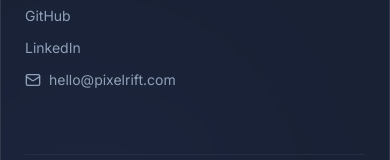
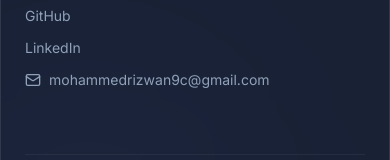
Before and after one commit to lUCIFER94008/Pixelrift, a Next.js app: page / in a window 390 px wide. Shown: the part 4345-4505 px from the top of the page. Built offline with nearby package versions, Linux system fonts and the light colour scheme.

Commit message:
feat: add responsive Footer component with branding, navigation, and contact links

```diff
--- a/components/Footer.jsx
+++ b/components/Footer.jsx
@@ -76,8 +76,8 @@
               <a href="#" className="hover:text-primary transition-colors flex items-center gap-2">
                 LinkedIn
               </a>
-              <a href="mailto:hello@pixelrift.com" className="hover:text-primary transition-colors flex items-center gap-2">
-                <Mail className="w-4 h-4" /> hello@pixelrift.com
+              <a href="mailto:mohammedrizwan9c@gmail.com" className="hover:text-primary transition-colors flex items-center gap-2">
+                <Mail className="w-4 h-4" /> mohammedrizwan9c@gmail.com
               </a>
             </div>
           </div>
```
